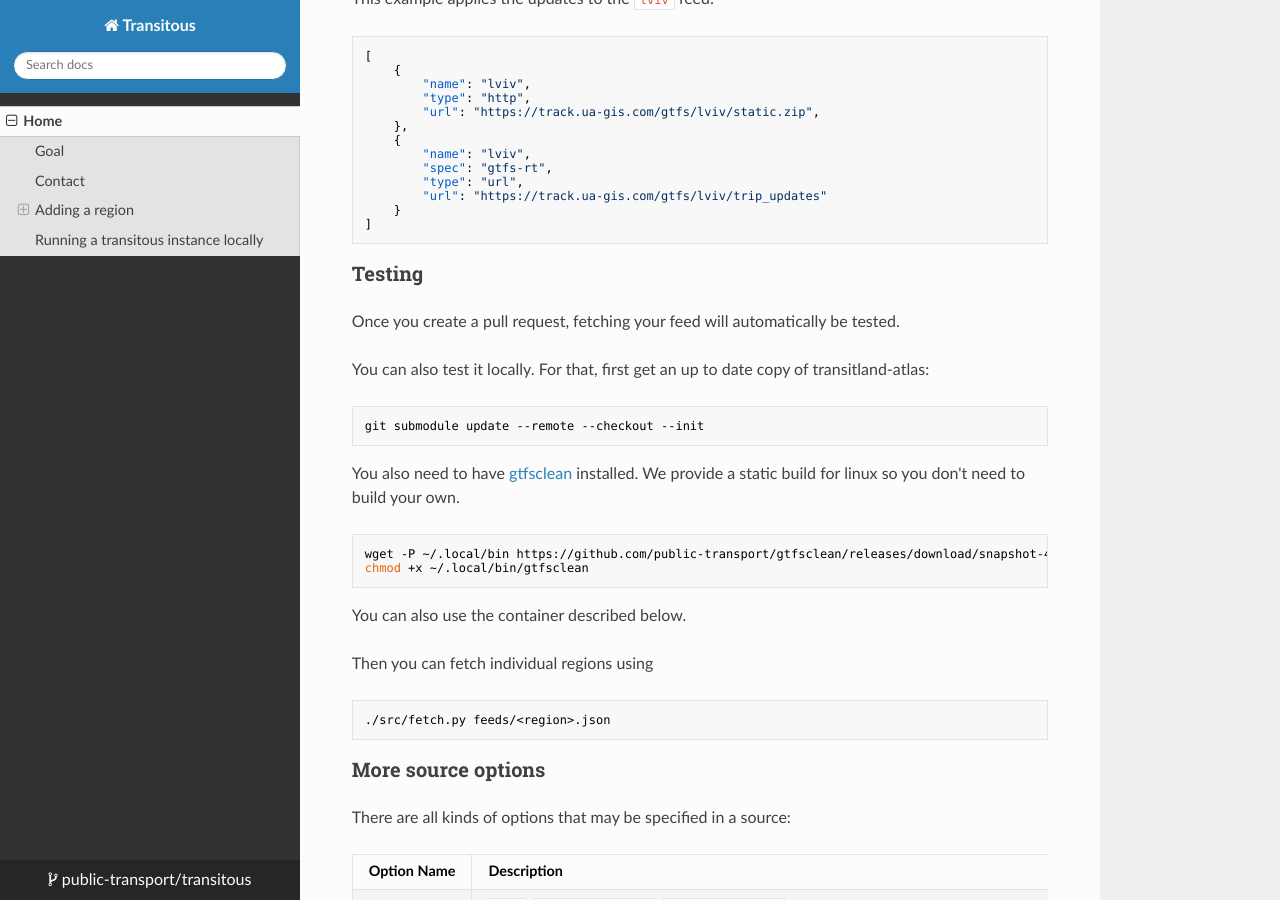
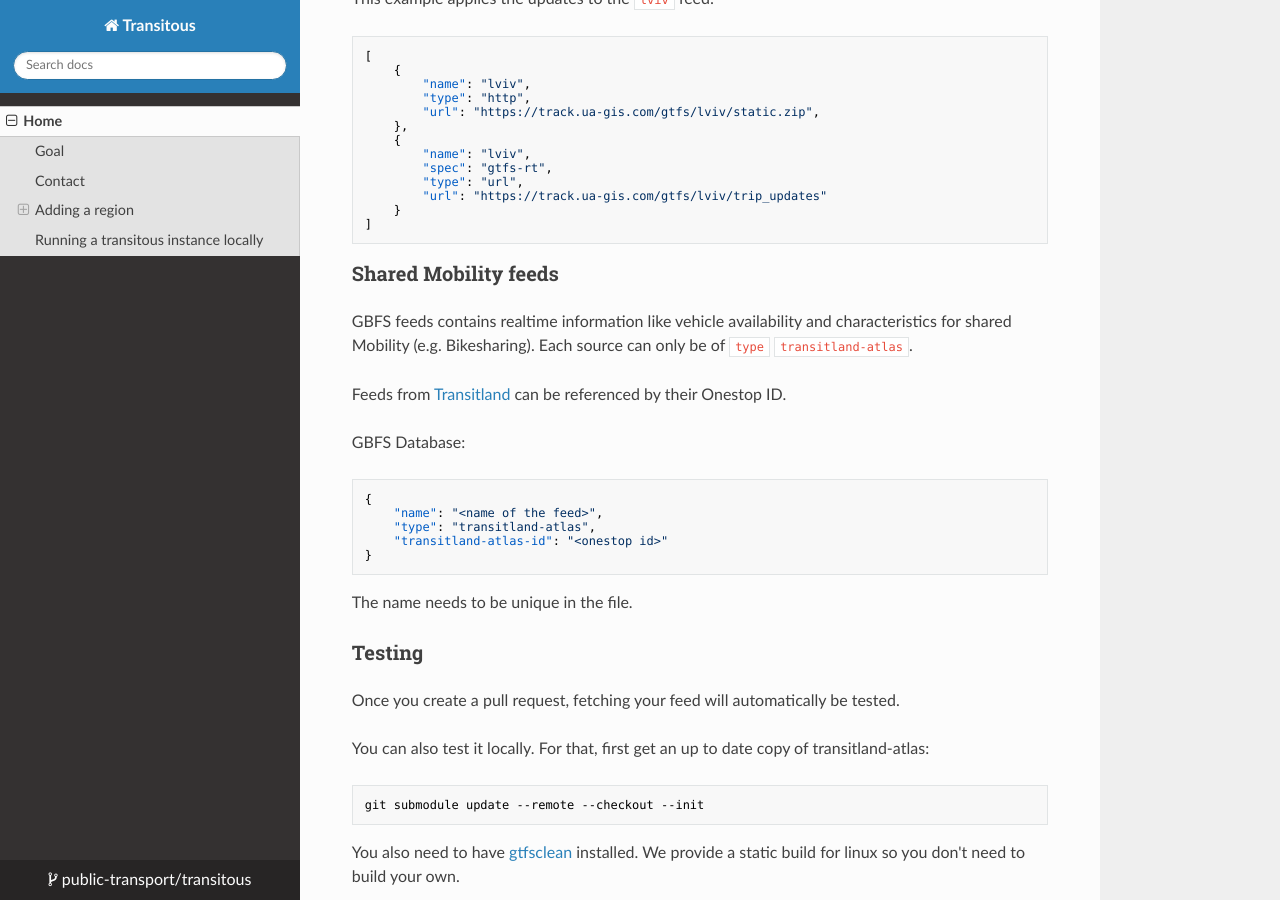
Before and after one commit to public-transport/transitous, an MkDocs documentation site: the page built from docs/docs/index.md, in a window 1280 px wide and 900 px high, scrolled down 2162 px. Built offline with MkDocs 1.6.1, drawn with Linux system fonts in a browser that asks for light colours; nearby versions of some CDN libraries; some of the changed text lies outside the part shown.

Commit message:
Initial GBFS support (#935)
Co-authored-by: Jonah Brüchert <jbb@kaidan.im>

````diff
--- a/docs/docs/index.md
+++ b/docs/docs/index.md
@@ -19,7 +19,7 @@ Free and open public transport routing.
 
 A community-run provider-neutral international public transport routing service.
 
-Using openly available GTFS/GTFS-RT/etc. feeds and FOSS routing engine we want to operate a
+Using openly available GTFS/GTFS-RT/GBFS/etc. feeds and FOSS routing engine we want to operate a
 routing service that:
 
 * focuses on the interest of the user rather than the public transport operators
@@ -126,6 +126,24 @@ This example applies the updates to the `lviv` feed:
     }
 ]
 ```
+
+### Shared Mobility feeds
+
+GBFS feeds contains realtime information like vehicle availability and characteristics for shared Mobility (e.g. Bikesharing).
+Each source can only be of `type` `transitland-atlas`.
+
+Feeds from [Transitland](https://www.transit.land/feeds) can be referenced by their Onestop ID.
+
+GBFS Database:
+```json
+{
+    "name": "<name of the feed>",
+    "type": "transitland-atlas",
+    "transitland-atlas-id": "<onestop id>"
+}
+```
+
+The name needs to be unique in the file.
 
 ### Testing
 
````
Also changed, not shown: 4 other files.
